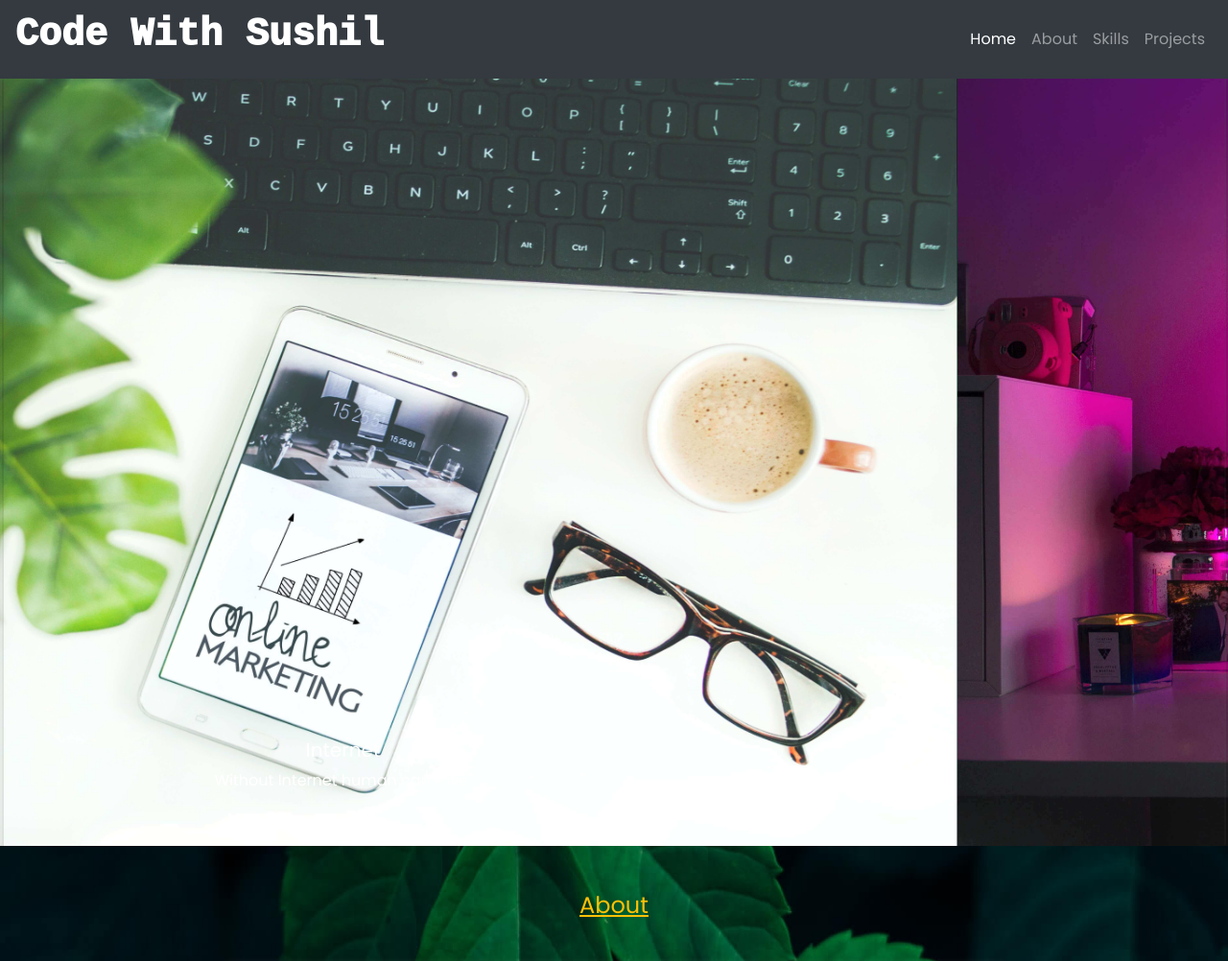
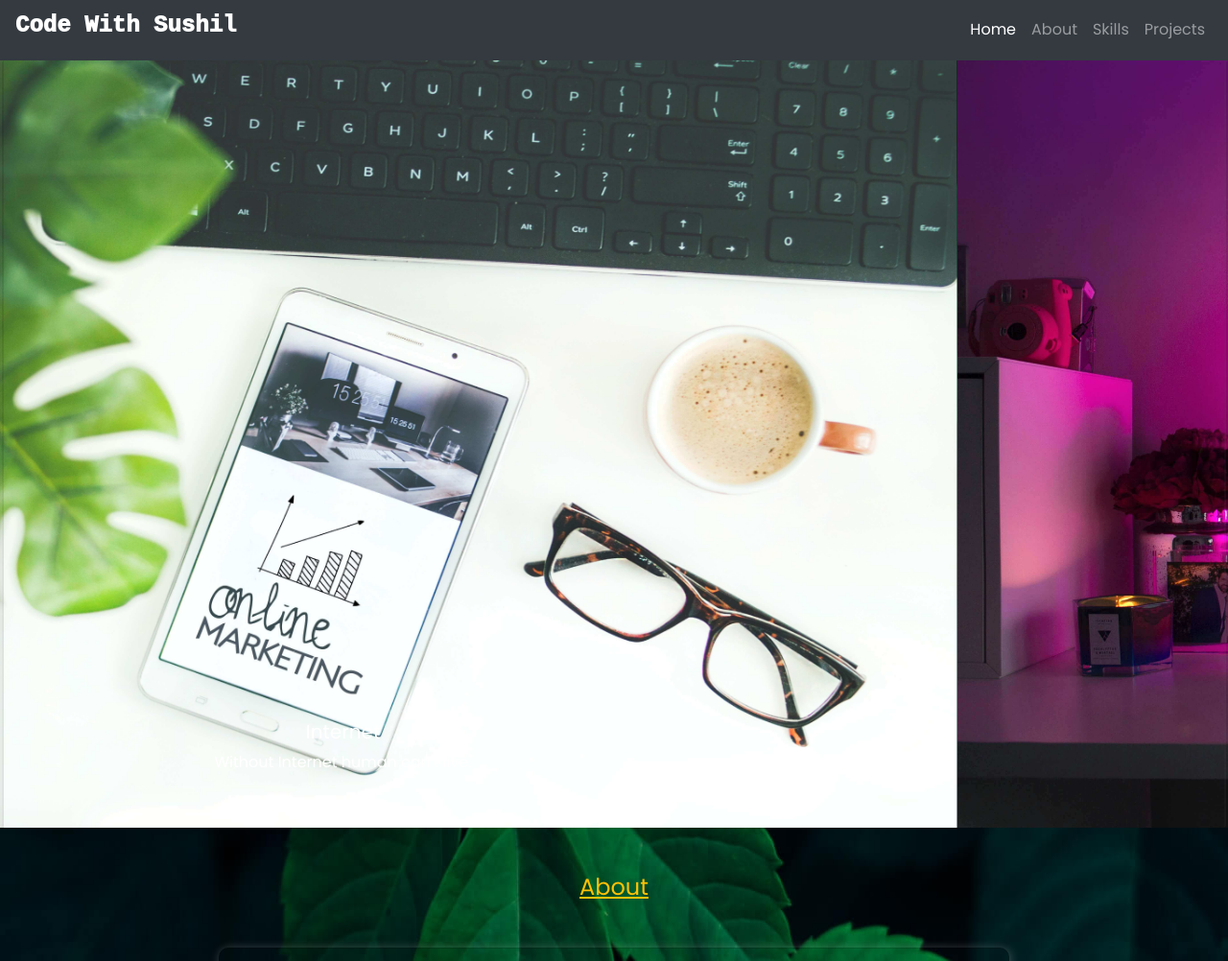
Before and after one commit to CodeWithSushil/codewithsushil.github.io, a plain HTML site: page index.html in a window 1280 px wide. Shown: the top 1002 px of the page at 96% size. Drawn offline with Linux system fonts and the light colour scheme.

Commit message:
CWS 3.0.4-RC

```diff
--- a/index.html
+++ b/index.html
@@ -29,7 +29,7 @@
 <body>
     <nav class="navbar navbar-expand-sm sticky-top navbar-dark bg-dark">
         <a class="navbar-brand" href="index.html">
-            <h1 class="name">Code With Sushil</h1>
+            <h4 class="name">Code With Sushil</h4>
         </a>
         <button class="navbar-toggler" type="button" data-toggle="collapse" data-target="#navbarSupportedContent" aria-controls="navbarSupportedContent" aria-expanded="false" aria-label="Toggle navigation">
             <span class="navbar-toggler-icon"></span>
```
